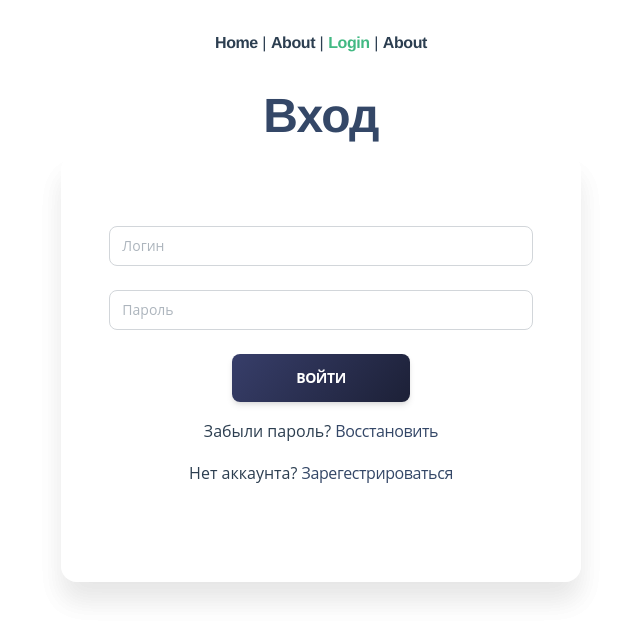
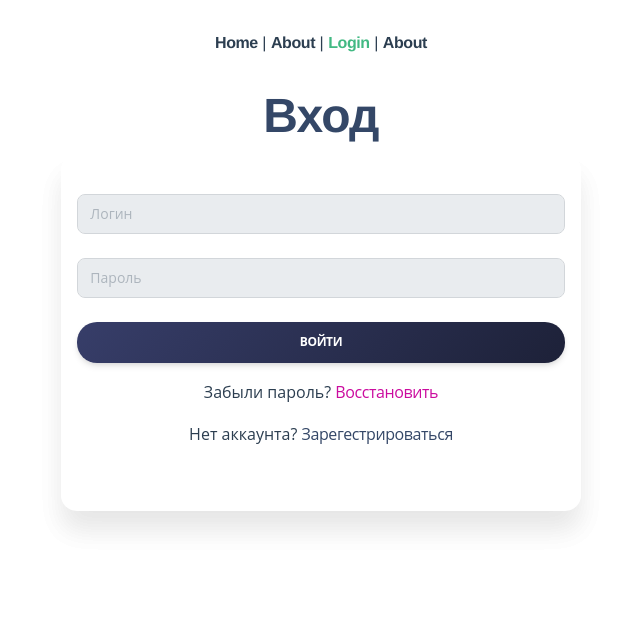
Before and after one commit to VladNeutron/n-system, a Vue app: page /login in a window 1280 px wide. Shown: the top 640 px of the page, without its empty margins (319-959 px from the left). Built offline with nearby package versions, Linux system fonts and the light colour scheme.

Commit message:
logfixed

```diff
--- a/src/views/LogFormView.vue
+++ b/src/views/LogFormView.vue
@@ -6,10 +6,14 @@
     <div class="col-12 col-md-8 col-lg-6 col-xl-5">
       <div class="card bg-white text-grey">
         <div class="card bg-white text-grey" style="border-radius: 16px">
-          <div class="card-body p-5 text-center">
+          <div class="card-body p-3 text-center">
             <div class="mb-md-5 mt-md-4">
               <div class="form-outline form-grey mb-4">
-                <input type="text" placeholder="Логин" class="form-control" />
+                <input
+                  type="text"
+                  placeholder="Логин"
+                  class="form-control bg-light"
+                />
               </div>
               <div class="form-outline form-grey mb-4">
                 <input
@@ -17,14 +21,25 @@
                   name=""
                   id=""
                   placeholder="Пароль"
-                  class="form-control"
+                  class="form-control bg-light"
                 />
               </div>
 
-              <button class="btn btn-lg px-6 bg-gradient-dark">Войти</button>
+              <button
+                class="btn d-flex justify-content-center w-100 px-6 bg-gradient-dark"
+                style="border-radius: 20px"
+              >
+                Войти
+              </button>
+
               <div class=""></div>
-              <p>Забыли пароль? <a href="#" class="link"> Восстановить</a></p>
-              <p>Нет аккаунта? <a href="#"> Зарегестрироваться</a></p>
+              <p>
+                Забыли пароль?
+                <a href="#" class="text-primary"> Восстановить</a>
+              </p>
+              <p>
+                Нет аккаунта? <a href="text-primary"> Зарегестрироваться</a>
+              </p>
             </div>
           </div>
         </div>
```
